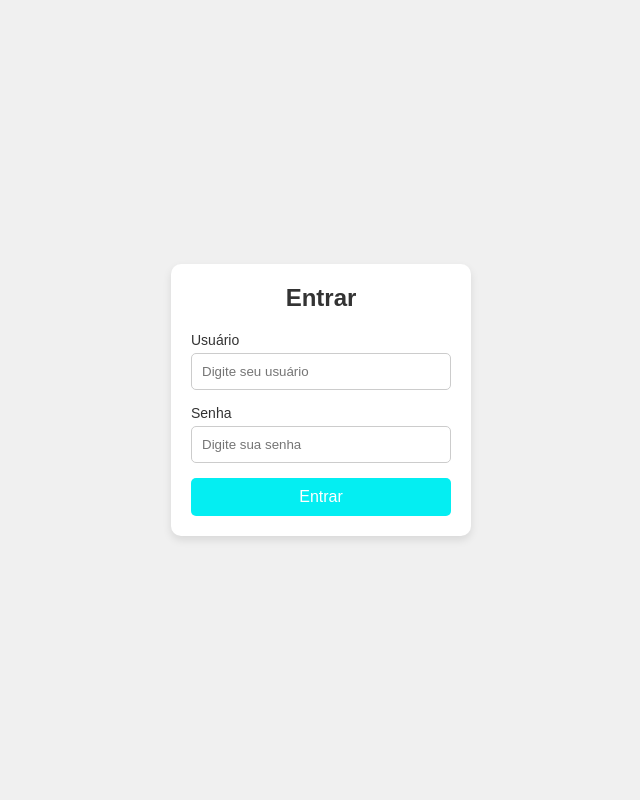
After one commit to OdaZer0/TCCETEC, a PHP site: page /loginfront.html in a window 1280 px wide. The commit adds this page. Shown: the whole page, without its empty margins (319-959 px from the left). Run offline with PHP 8.4, Linux system fonts and the light colour scheme.

Commit message:
Login funcionando

```diff
--- a/TCCETECc/TCCETEC/Crtl_User.php
+++ b/TCCETECc/TCCETEC/Crtl_User.php
@@ -31,8 +31,8 @@ if ($resultado === "Cadastrado com Sucesso!") {
     $_SESSION['user_agent'] = $_SERVER['HTTP_USER_AGENT'];
     $_SESSION['ultima_atividade'] = time();
 
-    // Redireciona para a página de início
-    header("Location: Inicio.php");
+    // Redireciona para a Tela Inicial
+    header("Location: Tela_inicial.html");
     exit();
 } else {
     echo json_encode(["erro" => $resultado]);
--- a/TCCETECc/TCCETEC/index.html
+++ b/TCCETECc/TCCETEC/index.html
@@ -19,8 +19,7 @@
 </head>
 
 <body>
-<?php include "menu.php" ?>
-<?php ?>
+    <a href="loginfront.html">Ir para login</a>
 
     <div class="custom-font" style="color: #18486b; text-align: center; padding-top: 3%;  font-family: 'Poppins', sans-serif;">
         <h1>ANTES DE IR PARA A TELA INICIAL</h1>
@@ -69,7 +68,7 @@
         </div>
     </div>
 
-    <?php include "footer.php" ?>
+
 </body>
 
 </html>
--- /dev/null
+++ b/TCCETECc/TCCETEC/loginfront.html
@@ -0,0 +1,25 @@
+<!DOCTYPE html>
+<html lang="pt-br">
+<head>
+    <meta charset="UTF-8">
+    <meta name="viewport" content="width=device-width, initial-scale=1.0">
+    <title>Login</title>
+    <link rel="stylesheet" href="style.css">
+</head>
+<body>
+    <div class="login-container">
+        <h2>Entrar</h2>
+        <form action="login.php" method="POST">
+            <div class="input-container">
+                <label for="username">Usuário</label>
+                <input type="text" id="username" name="username" required placeholder="Digite seu usuário">
+            </div>
+            <div class="input-container">
+                <label for="password">Senha</label>
+                <input type="password" id="password" name="password" required placeholder="Digite sua senha">
+            </div>
+            <button type="submit">Entrar</button>
+        </form>
+    </div>
+</body>
+</html>
--- /dev/null
+++ b/TCCETECc/TCCETEC/style.css
@@ -0,0 +1,62 @@
+* {
+    margin: 0;
+    padding: 0;
+    box-sizing: border-box;
+}
+
+body {
+    font-family: Arial, sans-serif;
+    background-color: #f0f0f0;
+    display: flex;
+    justify-content: center;
+    align-items: center;
+    height: 100vh;
+}
+
+.login-container {
+    background-color: #fff;
+    padding: 20px;
+    border-radius: 10px;
+    box-shadow: 0 4px 8px rgba(0, 0, 0, 0.1);
+    width: 300px;
+    text-align: center;
+}
+
+h2 {
+    margin-bottom: 20px;
+    color: #333;
+}
+
+.input-container {
+    margin-bottom: 15px;
+    text-align: left;
+}
+
+label {
+    font-size: 14px;
+    color: #333;
+    display: block;
+}
+
+input {
+    width: 100%;
+    padding: 10px;
+    margin-top: 5px;
+    border: 1px solid #ccc;
+    border-radius: 5px;
+}
+
+button {
+    width: 100%;
+    padding: 10px;
+    background-color: #04eef2;
+    border: none;
+    border-radius: 5px;
+    color: #fff;
+    font-size: 16px;
+    cursor: pointer;
+}
+
+button:hover {
+    background-color: #eb7b04;
+}
```
Also changed, not shown: TCCETECc/TCCETEC/Tela_Inicio.html (added, +15 -0 lines), TCCETECc/TCCETEC/Tela_autonomo.html (added, +15 -0 lines), TCCETECc/TCCETEC/login.php (added, +46 -0 lines), TCCETECc/TCCETEC/logout.php (added, +7 -0 lines).
